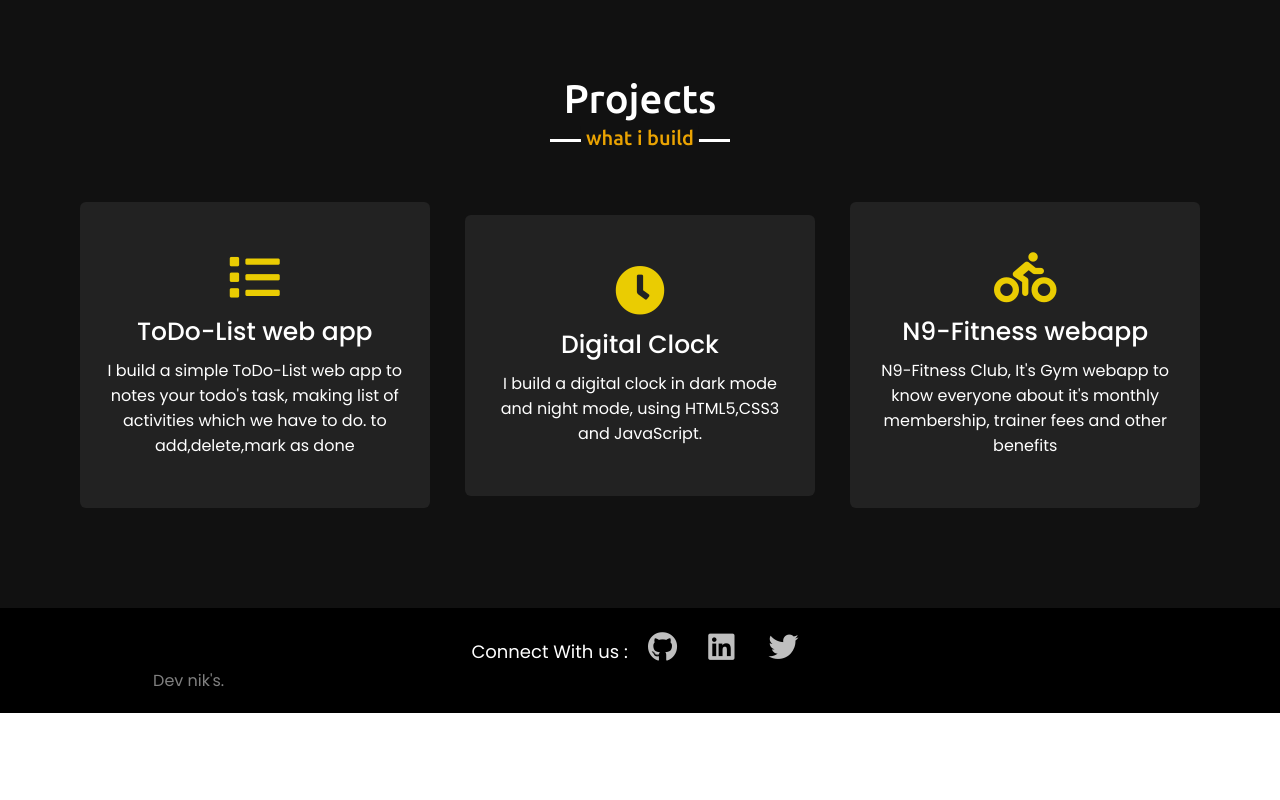
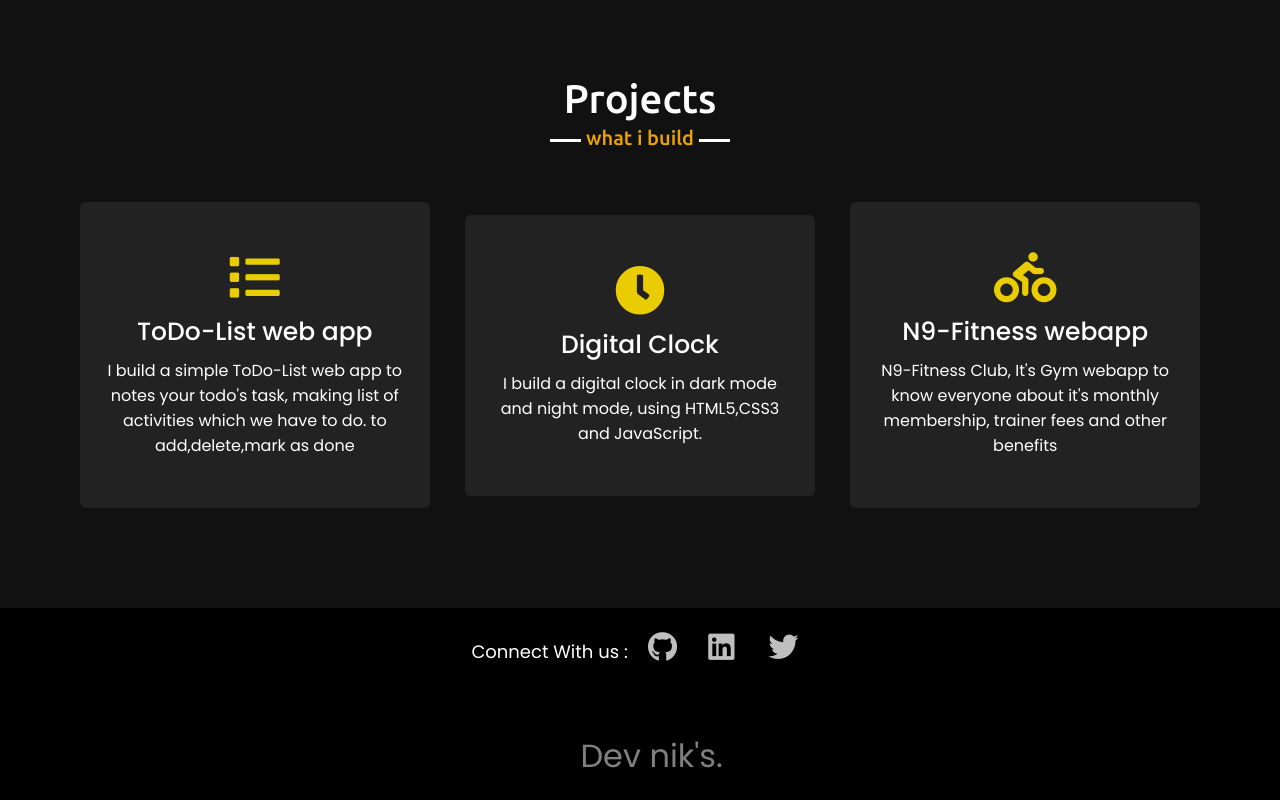
Before and after one commit to nikhilpentewar/My-Portfolio, a plain HTML site: page Portfolio/index.html in a window 1280 px wide. Shown: the part 1557-2357 px from the top of the page. Before the commit the page ends 2270 px from the top, so only its background shows below. Drawn offline with nearby package versions, Linux system fonts and the light colour scheme.

Commit message:
Update style.css

```diff
--- a/Portfolio/style.css
+++ b/Portfolio/style.css
@@ -309,6 +309,20 @@ section .title::after{
     margin: 0 8px;
     opacity: 0.75;
 }
+
+.footer .credit{
+   text-align: center;
+   border-top: var(--border);
+   padding-top: 2rem;
+   margin-top: 2rem;
+   font-size: 2rem;
+   color:var(--light-color);
+}
+
+.footer .credit span{
+   color:var(--blue);
+}
+
 /* responsive media query start */
 @media (max-width: 1104px) {
     .about .about-content .left img{
```
